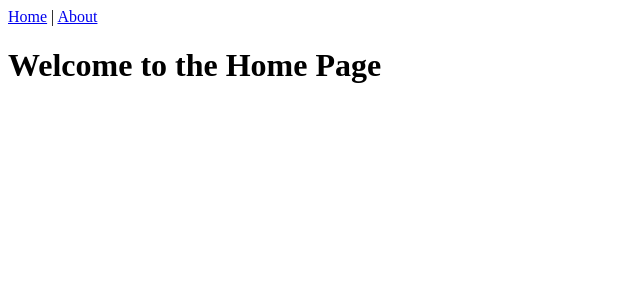
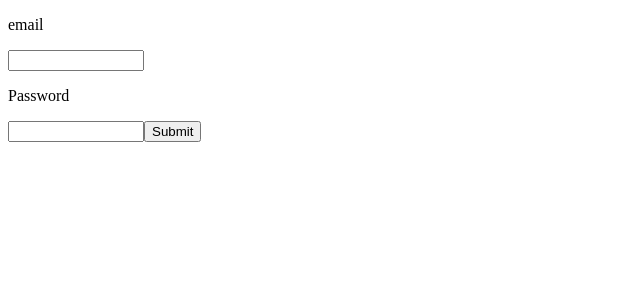
Before and after one commit to VadimVasilcovan/REACT.EX, a React (Vite) app in the folder React-EX/: page / in a window 1280 px wide. Shown: the top 300 px of the page, without its empty margins (0-640 px from the left). Built offline with nearby package versions, Linux system fonts and the light colour scheme.

Commit message:
useRef
Practicing react hooks

```diff
--- a/React-EX/src/App.jsx
+++ b/React-EX/src/App.jsx
@@ -27,6 +27,7 @@ import { createStore } from 'redux';
 import { Provider } from 'react-redux';
 import Redux from "./redux";
 import AppLazyLoading from "./lazy-loading-ex/App-lazy-Loading-ex";
+import UseRefEx1 from "./react-hooks/useRef";
 
 
 const App = () => {
@@ -64,7 +65,7 @@ const App = () => {
        </Provider>*/}
 
 
-       <AppLazyLoading/>
+       <UseRefEx1/>
            </>
     );
 };
--- /dev/null
+++ b/React-EX/src/react-hooks/useRef.jsx
@@ -0,0 +1,27 @@
+import { useRef } from "react"
+
+
+
+export default function UseRefEx1 (){
+
+
+    const emailRef = useRef()
+    const passwordRef = useRef()
+
+
+    function onSubmit(e){
+        e.preventDefault(
+            console.log({
+                email: emailRef.current.value,
+                password: passwordRef.current.value
+            })
+        )
+    }
+return(<form onSubmit={onSubmit}>
+<p>email</p>
+<input ref={emailRef}></input>
+<p>Password</p>
+<input ref={passwordRef}></input>
+<button type='submit'>Submit</button>
+</form>)
+}
```
